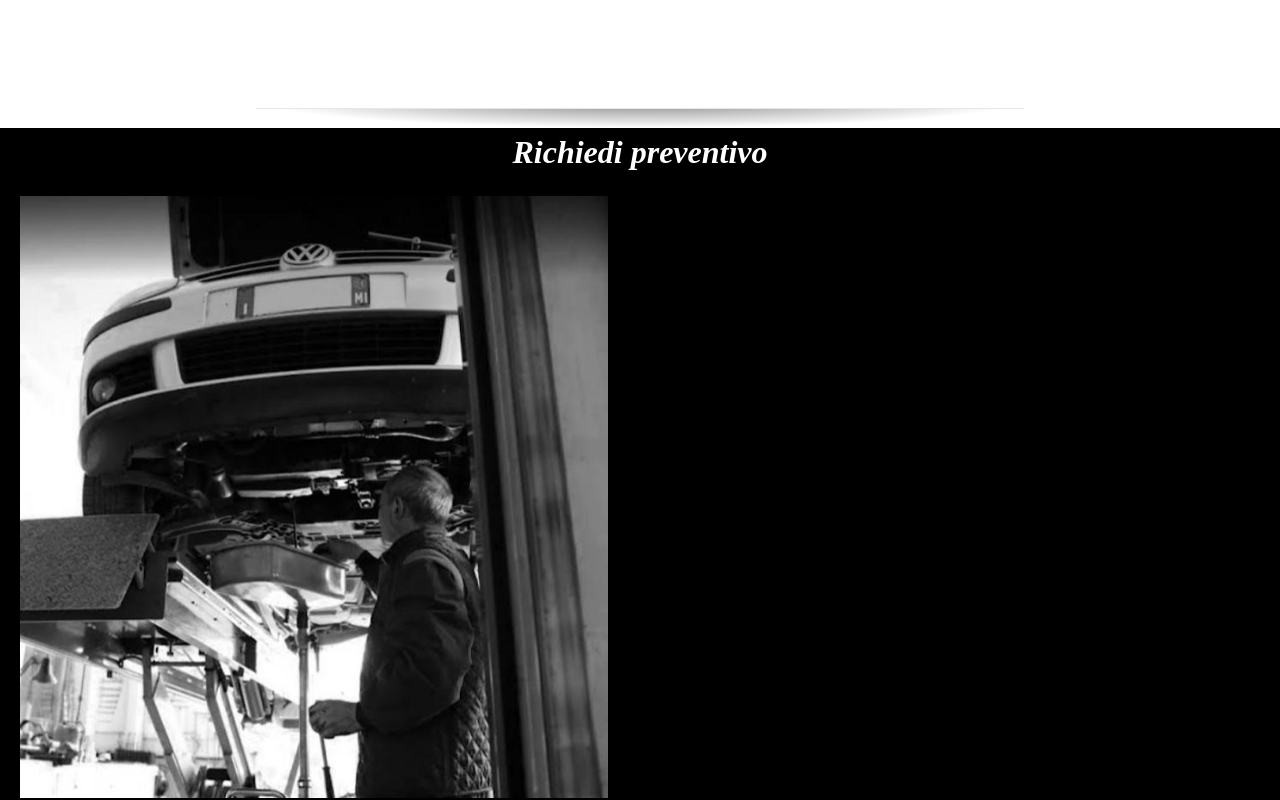
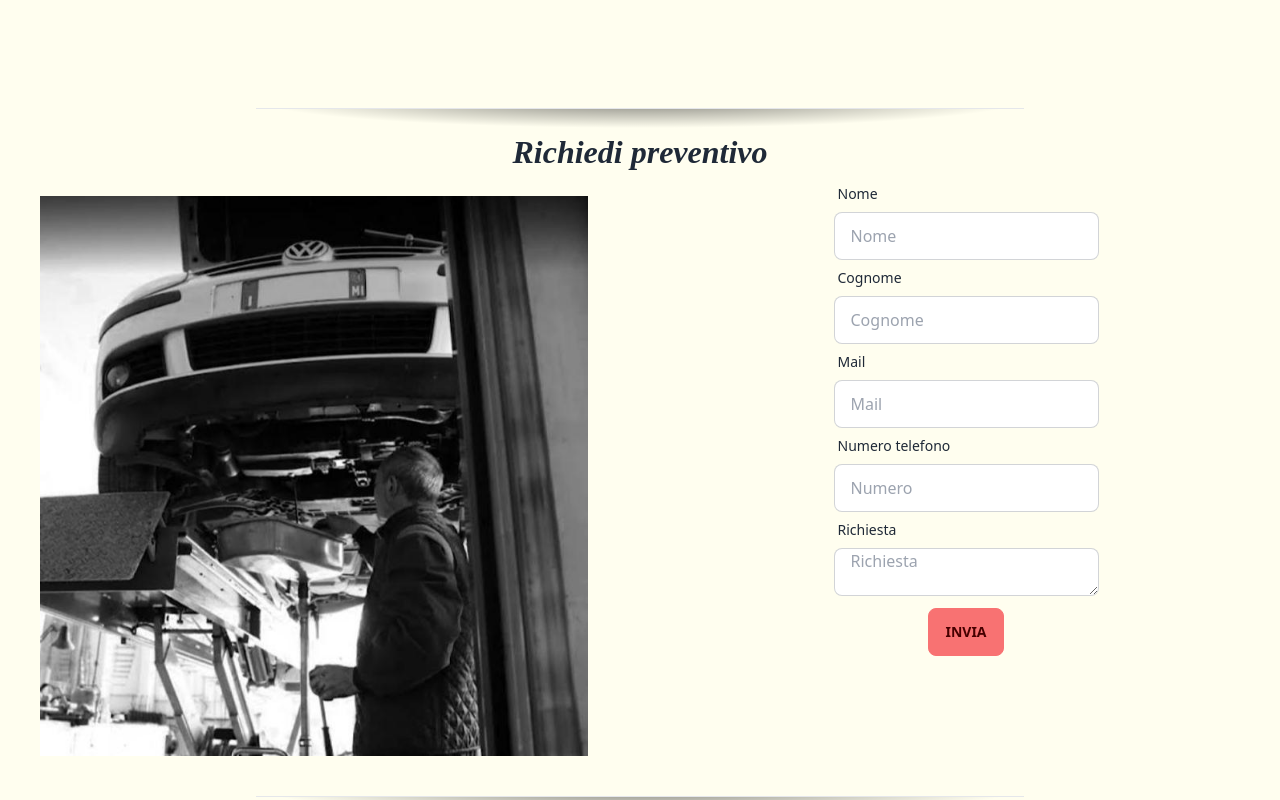
Before and after one commit to michele25-10/officinaFerraresi, a Next.js app in the folder officina-ferraresi/: page / in a window 1280 px wide. Shown: the part 1660-2460 px from the top of the page. Built offline with nearby package versions, Linux system fonts and the light colour scheme; grey boxes are pictures that could not be loaded.

Commit message:
Iniziato form richiedi preventivo

```diff
--- a/officina-ferraresi/src/components/richiediPreventivo/richiediPreventivo.tsx
+++ b/officina-ferraresi/src/components/richiediPreventivo/richiediPreventivo.tsx
@@ -5,11 +5,85 @@ export default function RichiediPreventivo() {
     <>
       <div className="richiedi-preventivo mb-5">
         <div className="titolo-paragrafo">
-          <h2 className="text-center text-white">Richiedi preventivo</h2>
+          <h2 className="text-center ">Richiedi preventivo</h2>
         </div>
         <div className="grid gap-6 sm:grid-cols-1 md:grid-cols-2 lg:grid-cols-2">
-          <div className="p-5">
-            <img className="img" src="./Preventivo.jpg"></img>
+          <div className="grid justify-center">
+            <div className="container mx-auto p-5">
+              <img
+                className="img-preventivo object-cover"
+                src="./Preventivo.jpg"
+              ></img>
+            </div>
+          </div>
+          <div className="grid justify-center">
+            <form>
+              <div className="form-control">
+                <label htmlFor="nome" className="label">
+                  <span className="label-text">Nome</span>
+                </label>
+                <input
+                  type="text"
+                  id="nome"
+                  name="nome"
+                  placeholder="Nome"
+                  className="input input-bordered"
+                />
+              </div>
+              <div className="form-control">
+                <label htmlFor="cognome" className="label">
+                  <span className="label-text">Cognome</span>
+                </label>
+                <input
+                  type="text"
+                  id="cognome"
+                  name="cognome"
+                  placeholder="Cognome"
+                  className="input input-bordered"
+                />
+              </div>
+              <div className="form-control">
+                <label htmlFor="mail" className="label">
+                  <span className="label-text">Mail</span>
+                </label>
+                <input
+                  type="email"
+                  id="mail"
+                  name="mail"
+                  placeholder="Mail"
+                  className="input input-bordered"
+                />
+              </div>
+              <div className="form-control">
+                <label htmlFor="numero" className="label">
+                  <span className="label-text">Numero telefono</span>
+                </label>
+                <input
+                  type="text"
+                  id="numero"
+                  name="numero"
+                  placeholder="Numero"
+                  className="input input-bordered"
+                  maxLength={10}
+                />
+              </div>
+              <div className="form-control">
+                <label htmlFor="richiesta" className="label">
+                  <span className="label-text">Richiesta</span>
+                </label>
+                <textarea
+                  id="richiesta"
+                  name="richiesta"
+                  placeholder="Richiesta"
+                  className="input input-bordered"
+                  maxLength={250}
+                />
+              </div>
+              <div className="policy"></div>
+              <div className="mt-3 text-center">
+                <button className="btn btn-error">Invia</button>
+              </div>
+            </form>
           </div>
         </div>
       </div>
--- a/officina-ferraresi/src/styles/globals.css
+++ b/officina-ferraresi/src/styles/globals.css
@@ -6,7 +6,7 @@
 @import url('https://fonts.googleapis.com/css2?family=Crimson+Text:ital,wght@0,700;1,600&display=swap');
 
 .body {
-    background-color: white;
+    background-color: #fffeef;
     position: relative;
 }
 
@@ -47,6 +47,12 @@
         background-position: center center;
         background-repeat: no-repeat;
         background-size: cover;
+    }
+}
+
+@media only screen and (max-width: 450px) {
+    .img-preventivo {
+        display: none;
     }
 }
 
@@ -91,9 +97,10 @@
     padding-right: 20px;
 }
 
-.richiedi-preventivo {
-    background-color: black;
 
+
+.img-preventivo {
+    height: 70vh;
 }
 
 .footer {
```
